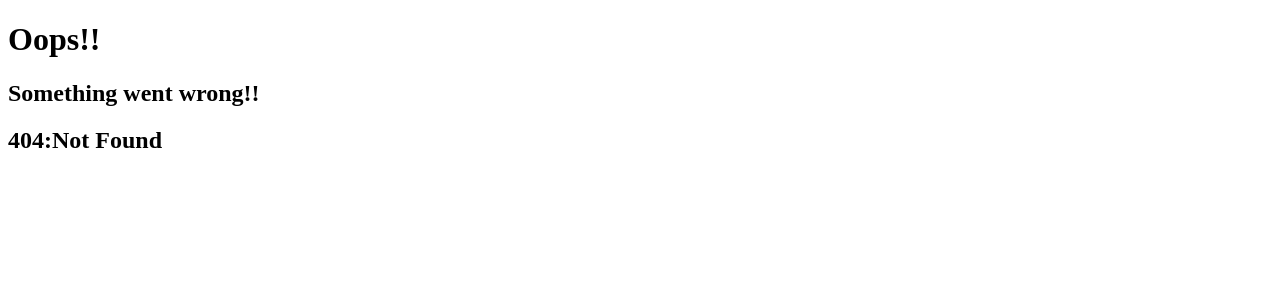
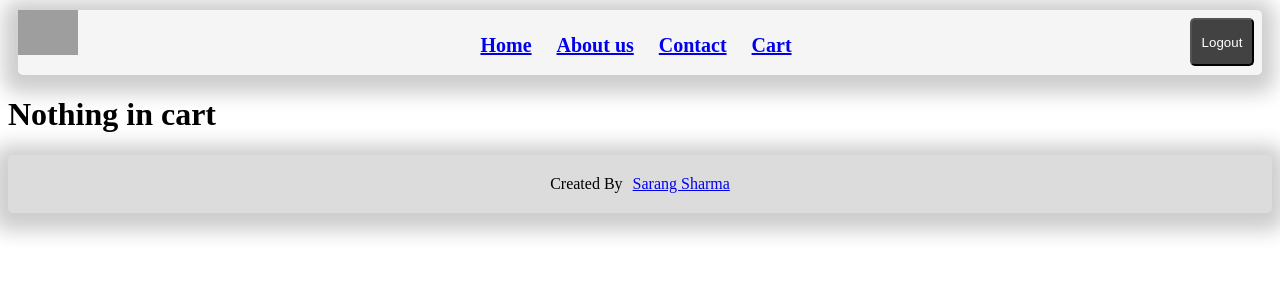
Before and after one commit to Sarang033/FoodOrderingSite, a React (Vite) app: page /cart in a window 1280 px wide. Before the commit this address had no page. Shown: the top 300 px of the page. Built offline with nearby package versions, Linux system fonts and the light colour scheme; grey boxes are pictures that could not be loaded.

Commit message:
dynamic routing

```diff
--- a/index.css
+++ b/index.css
@@ -20,6 +20,7 @@
     padding: 8px 15px 5px 10px ;
     font-size:20px;
 }
+
 .logo{
     width: 60px;
 }
--- a/src/App.js
+++ b/src/App.js
@@ -4,16 +4,19 @@ import Body from "./components/Body";
 import Header from "./components/Header";
 import Footer from "./components/Footer";
 import {IMG_CDN_URL} from "./config"
-import { createBrowserRouter,RouterProvider } from "react-router-dom";
+import { createBrowserRouter,RouterProvider,Outlet } from "react-router-dom";
 import About from "./components/About";
 import Contact from "./components/Contact";
 import Error from "./components/Error";
+import Cart from "./components/Cart";
+import RestaurantMenu from "./components/RestaurantMenu";
+
 
 const AppLayout =() =>{
     return(
     <>
         <Header/>
-        <Body/>
+        <Outlet/>
         <Footer/>
     </>
     );
@@ -23,7 +26,11 @@ const appRouter=createBrowserRouter([
     {
         path : "/",
         element:<AppLayout/>,
-        errorElement:<Error/>
+        errorElement:<Error/>,
+        children:[
+            {
+                path:"/",
+                element:<Body/>
             },
             {
                 path : "/about",
@@ -33,6 +40,17 @@ const appRouter=createBrowserRouter([
                 path:"/contact",
                 element:<Contact/>
             },
+            {
+                path:"/cart",
+                element:<Cart/>
+            },
+            {
+                path:"/restaurant/:id",
+                element:<RestaurantMenu/>
+            }
+        ]
+    },
+
 ])
 
 const root=ReactDOM.createRoot(document.getElementById("root"));
--- /dev/null
+++ b/src/components/Cart.js
@@ -0,0 +1,9 @@
+const Cart= () =>{
+    return(
+        <div>
+            <h1>Nothing in cart</h1>
+        </div>
+    )
+}
+
+export default Cart;
--- a/src/components/Header.js
+++ b/src/components/Header.js
@@ -1,4 +1,6 @@
 import { useState } from "react";
+import { Link } from "react-router-dom";
+
 
 const Title = () => (
     <a href="/">
@@ -18,10 +20,11 @@ const Header = () => {
 
             <div className="nav-items">
                 <ul>
-                    <li>Home</li>
-                    <li>About us</li>
-                    <li>Contact</li>
-                    <li>Cart</li>
+
+                    <li><Link to="/">Home</Link> </li>
+                    <li><Link to="/about">About us</Link> </li>
+                    <li><Link to="/contact">Contact  </Link> </li>
+                    <li><Link to="/cart">Cart  </Link> </li>
                     <li><i class="fa-solid fa-cart-shopping"></i></li>
                 </ul>
             </div>
--- /dev/null
+++ b/src/components/RestaurantMenu.js
@@ -0,0 +1,33 @@
+import { useEffect,useState} from "react";
+import { useParams } from "react-router-dom";
+import  {IMG_CDN_URL}  from "../config.js";
+
+const RestaurantMenu = () => {
+    const {id}= useParams();
+
+    useEffect(()=>{
+        getRestaurantInfo();
+    },[])
+
+    const [restaurant,setRestaurant]=useState({});
+
+    async function getRestaurantInfo(){
+        const data=await fetch("https://www.swiggy.com/dapi/menu/v4/full?lat=28.7338175&lng=77.78487&menuId=662294");
+        const json=await data.json();
+        setRestaurant(json.data);
+    }
+
+     return(
+        <div>
+            <h1>Restaurant id: {id}</h1>
+            <h2>{restaurant.name}</h2>
+            <img src={IMG_CDN_URL + restaurant.cloudinaryImageId}/>
+            <h3>{restaurant.area}</h3>
+            <h3>{restaurant.city}</h3>
+            <h3>{restaurant.avgRating} Stars</h3>
+            <h3>{restaurant.costForTwoMsg}</h3>
+        </div>
+    )
+}
+
+export default RestaurantMenu;
```
Lines whose indentation alone changed are shown as unchanged.
